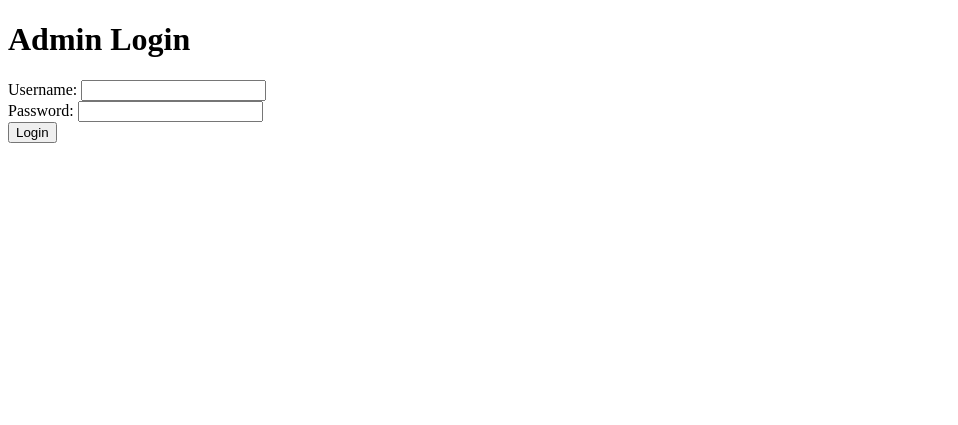
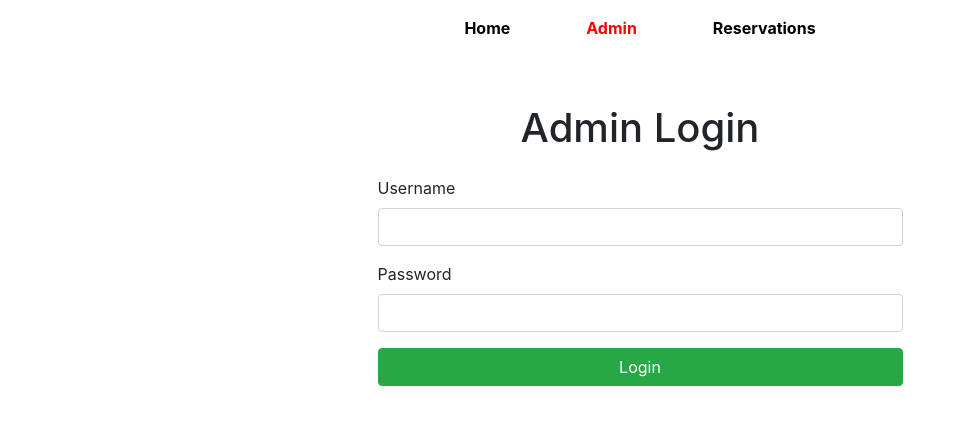
Before and after one commit to RCPhoto/TripReservationSystem---IT-4320, a Flask app: page /admin_login in a window 1280 px wide. Shown: the top 425 px of the page, without its empty margins (0-958 px from the left). Run offline with Flask 3, Linux system fonts and the light colour scheme; some libraries are stand-ins or nearby versions.

Commit message:
Update database and base.html updated

```diff
--- a/app.py
+++ b/app.py
@@ -60,13 +60,37 @@ def admin_login():
 
     return render_template('admin_login.html')
 
+def get_cost_matrix():
+    # Generate the cost matrix for 12 rows and 4 columns
+    return [[100, 75, 50, 100] for _ in range(12)]
+
 @app.route('/admin_dashboard')
 def admin_dashboard():
     if not session.get('logged_in'):
         flash('You need to be logged in to access the admin dashboard', 'danger')
         return redirect(url_for('admin_login'))
 
-    return render_template('admin_dashboard.html')
+    # Get the cost matrix
+    cost_matrix = get_cost_matrix()
+
+    # Get the reserved seats from the database
+    reservations = query_db("SELECT seatRow, seatColumn FROM reservations")
+
+    # Calculate total sales
+    total_sales = 0.0
+    seating_chart = [["O" for _ in range(4)] for _ in range(12)]  # Initialize seating chart with available seats (O)
+
+    for reservation in reservations:
+        row = reservation['seatRow'] - 1
+        column = reservation['seatColumn'] - 1
+        seating_chart[row][column] = "X"  # Mark the seat as reserved
+        total_sales += cost_matrix[row][column]  # Add the seat's cost to the total sales
+
+    # Format total sales to two decimal places
+    total_sales_formatted = f"${total_sales:.2f}"
+
+    # Render the dashboard with the seating chart and total sales
+    return render_template('admin_dashboard.html', seating_chart=seating_chart, total_sales=total_sales_formatted)
 
 @app.route('/test_query')  # Add a new route for testing
 def test_query():
@@ -79,60 +103,50 @@ def test_query():
 # seat function route
 @app.route('/seat_reservation', methods=['GET', 'POST'])
 def seat_reservation():
-    # Initialize
     seating_chart = [["O", "O", "O", "O"] for _ in range(12)]
     reservations = query_db("SELECT seatRow, seatColumn FROM reservations")
 
-    # charting update
     for r in reservations:
         seating_chart[r['seatRow'] - 1][r['seatColumn'] - 1] = "X"
 
     if request.method == 'POST':
-        # get data
+        # Get data
         first_name = request.form['first_name']
         last_name = request.form['last_name']
         seat_row = request.form['seat_row']
         seat_column = request.form['seat_column']
 
-        # validation
+        # Validate input
         if not first_name or not last_name or not seat_row or not seat_column:
-            flash("")
+            flash("All fields are required.", "danger")
             return render_template('seat_reservation.html', seating_chart=seating_chart)
 
-        # conversion of input to int
         seat_row = int(seat_row)
         seat_column = int(seat_column)
 
-        # Generate reservation code
-        seat_row_str = str(seat_row)
-        seat_column_str = str(seat_column)
-        random_part = os.urandom(4).hex()
-        reservation_code = "R" + seat_row_str + "C" + seat_column_str + "-" + random_part
+        # Generate eTicket Number
+        constant = "INFOTC4320"
+        e_ticket = ''.join(a + b for a, b in zip(first_name, constant)) + first_name[len(constant):]
 
-        # availability check
+        # Check seat availability
         if seating_chart[seat_row - 1][seat_column - 1] == "X":
-            flash(f"Row {seat_row}, Seat {seat_column} is already assigned. Please choose again.")
+            flash(f"Row {seat_row}, Seat {seat_column} is already reserved. Please choose another seat.", "warning")
             return render_template('seat_reservation.html', seating_chart=seating_chart)
 
-        # passenger name
+        # Create reservation
         full_name = first_name + " " + last_name
-
-        # insert reservation into the database
         query = """
             INSERT INTO reservations (passengerName, seatRow, seatColumn, eTicketNumber)
             VALUES (?, ?, ?, ?)
         """
-        query_args = (full_name, seat_row, seat_column, reservation_code)
+        query_args = (full_name, seat_row, seat_column, e_ticket)
         query_db(query, query_args)
 
-        # Flash a success message
-        success_message = "Reservation confirmed! Your code is: " + reservation_code
-        flash(success_message)
-
-        # Redirect the user back to the seat reservation page
+        # Success message
+        success_message = f"Congratulations, {first_name}! Row: {seat_row}, Seat: {seat_column} is now reserved for you. Enjoy your trip! Your eTicket number is: {e_ticket}"
+        flash(success_message, "success")
         return redirect(url_for('seat_reservation'))
 
-    # render
     return render_template('seat_reservation.html', seating_chart=seating_chart)
 
 if __name__ == "__main__":
--- a/templates/admin_login.html
+++ b/templates/admin_login.html
@@ -1,29 +1,25 @@
-<!DOCTYPE html>
-<html>
-<head>
-    <title>Admin Login</title>
-</head>
-<body>
-    <h1>Admin Login</h1>
-    {% with messages = get_flashed_messages(with_categories=true) %}
-        {% if messages %}
-            <ul class="flashes">
-            {% for category, message in messages %}
-                <li class="{{ category }}">{{ message }}</li>
-            {% endfor %}
-            </ul>
-        {% endif %}
-    {% endwith %}
-    <form method="POST">
-        <div>
-            <label for="username">Username:</label>
-            <input type="text" name="username" id="username" required>
+{% extends "base.html" %}
+
+{% block title %}Admin Login{% endblock %}
+
+{% block content %}
+<div class="container mt-5">
+    <h1 class="text-center mb-4">Admin Login</h1>
+
+    <div class="row justify-content-center">
+        <div class="col-md-6">
+            <form method="POST">
+                <div class="mb-3">
+                    <label for="username" class="form-label">Username</label>
+                    <input type="text" name="username" id="username" class="form-control" required>
+                </div>
+                <div class="mb-3">
+                    <label for="password" class="form-label">Password</label>
+                    <input type="password" name="password" id="password" class="form-control" required>
+                </div>
+                <button type="submit" class="btn btn-success w-100">Login</button>
+            </form>
         </div>
-        <div>
-            <label for="password">Password:</label>
-            <input type="password" name="password" id="password" required>
-        </div>
-        <button type="submit">Login</button>
-    </form>
-</body>
-</html>
+    </div>
+</div>
+{% endblock %}
--- a/templates/base.html
+++ b/templates/base.html
@@ -7,37 +7,44 @@
     <!-- Bootstrap -->
     <link rel="stylesheet" href="https://stackpath.bootstrapcdn.com/bootstrap/4.3.1/css/bootstrap.min.css" integrity="sha384-ggOyR0iXCbMQv3Xipma34MD+dH/1fQ784/j6cY/iJTQUOhcWr7x9JvoRxT2MZw1T" crossorigin="anonymous">
     <style>
-        /* Custom styles for navigation links */
-        .nav-link-home { background-color: #6f42c1; }
-        .nav-link-admin { background-color: #fd7e14; }
-        .nav-link-reservations { background-color: #198754; }
-        .navbar-brand { background-color: #0dcaf0; }
-        /* Make text color white for better readability on darker backgrounds */
-        .navbar .nav-link, .navbar-brand { color: white; }
+        /* Navbar styles */
+        .nav-link {
+            color: black !important;
+            font-weight: bold;
+            text-transform: capitalize;
+            margin: 0 30px;
+        }
+        .nav-link:hover {
+            color: grey !important;
+            text-decoration: none;
+        }
+        .nav-link.active {
+            color: red !important;
+        }
+        .navbar {
+            background-color: white !important;
+        }
     </style>
 </head>
 <body>
-    <div class="navbar-container">
-        <nav class="navbar navbar-expand-lg navbar-dark bg-secondary">
-            <a class="navbar-brand" href="{{ url_for('index') }}">Trip Reservation System</a>
-            <button class="navbar-toggler" type="button" data-toggle="collapse" data-target="#navbarSupportedContent" aria-controls="navbarSupportedContent" aria-expanded="false" aria-label="Toggle navigation">
-                <span class="navbar-toggler-icon"></span>
-            </button>
-            <div class="collapse navbar-collapse" id="navbarSupportedContent">
-                <ul class="navbar-nav mr-auto">
+    <!-- Navbar -->
+    <nav class="navbar navbar-expand-lg navbar-light">
+        <div class="container">
+            <ul class="navbar-nav mx-auto">
                 <li class="nav-item">
-                        <a class="nav-link nav-link-home" href="{{ url_for('index') }}">Home</a>
+                    <a class="nav-link {% if request.endpoint == 'index' %}active{% endif %}" href="{{ url_for('index') }}">Home</a>
                 </li>
                 <li class="nav-item">
-                        <a class="nav-link nav-link-admin" href="{{ url_for('admin_login') }}">Admin</a>
+                    <a class="nav-link {% if request.endpoint == 'admin_login' %}active{% endif %}" href="{{ url_for('admin_login') }}">Admin</a>
                 </li>
                 <li class="nav-item">
-                        <a class="nav-link nav-link-reservations" href="{{ url_for('seat_reservation') }}">Reservations</a>
+                    <a class="nav-link {% if request.endpoint == 'seat_reservation' %}active{% endif %}" href="{{ url_for('seat_reservation') }}">Reservations</a>
                 </li>
             </ul>
         </div>
     </nav>
-    </div>
+
+    <!-- Flash Messages -->
     <div class="container mt-4">
         {% with messages = get_flashed_messages(with_categories=true) %}
             {% if messages %}
@@ -49,6 +56,10 @@
                 {% endfor %}
             {% endif %}
         {% endwith %}
+    </div>
+
+    <!-- Content Section -->
+    <div class="container mt-4">
         {% block content %}{% endblock %}
     </div>
 
```
Also changed, not shown: templates/admin_dashboard.html (+24 -8 lines), templates/index.html (+13 -17 lines). Lines whose indentation alone changed are shown as unchanged.
